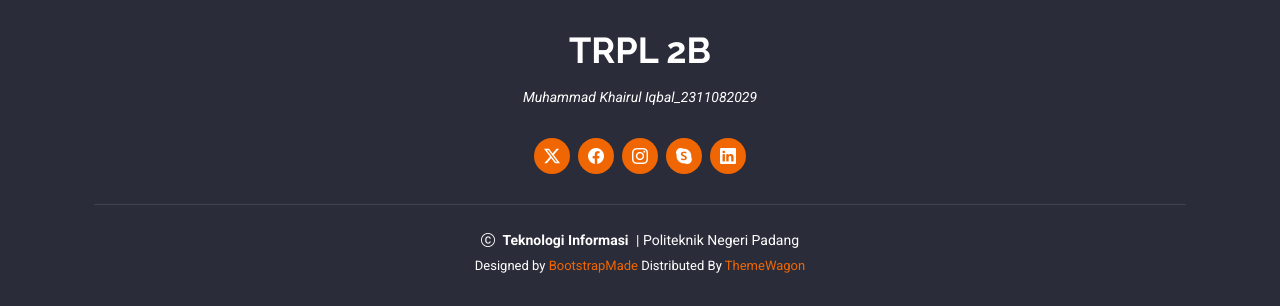
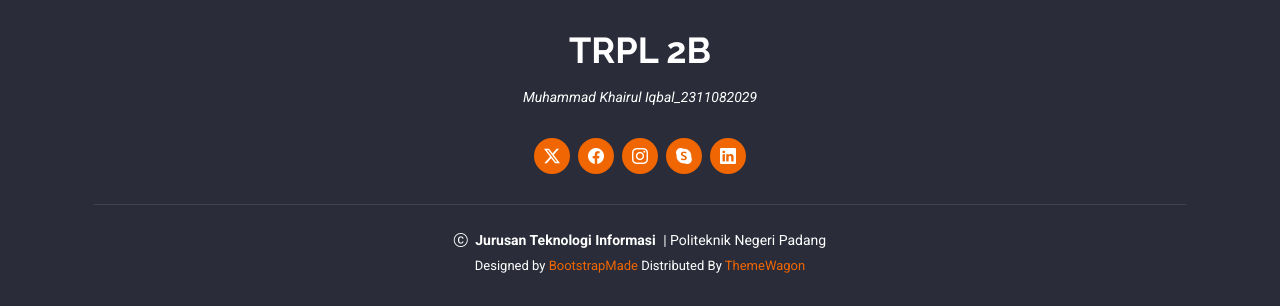
Before and after one commit to badrul24/Kelompok2, a PHP site: page /index.php in a window 1280 px wide. Shown: the part 940-1246 px from the top of the page. Run offline with PHP 8.4, Linux system fonts and the light colour scheme; some libraries are stand-ins or nearby versions.

Commit message:
Ganti teknologi informasi menjadi jurusan teknologi informasi

```diff
--- a/index.php
+++ b/index.php
@@ -199,7 +199,7 @@
             <div class="container">
                 <div class="copyright">
                     <i class="bi bi-c-circle"></i>
-                    <strong class="px-1 sitename">Teknologi Informasi</strong>
+                    <strong class="px-1 sitename">Jurusan Teknologi Informasi</strong>
                     <span>| Politeknik Negeri Padang</span>
                 </div>
                 <div class="credits">
```
